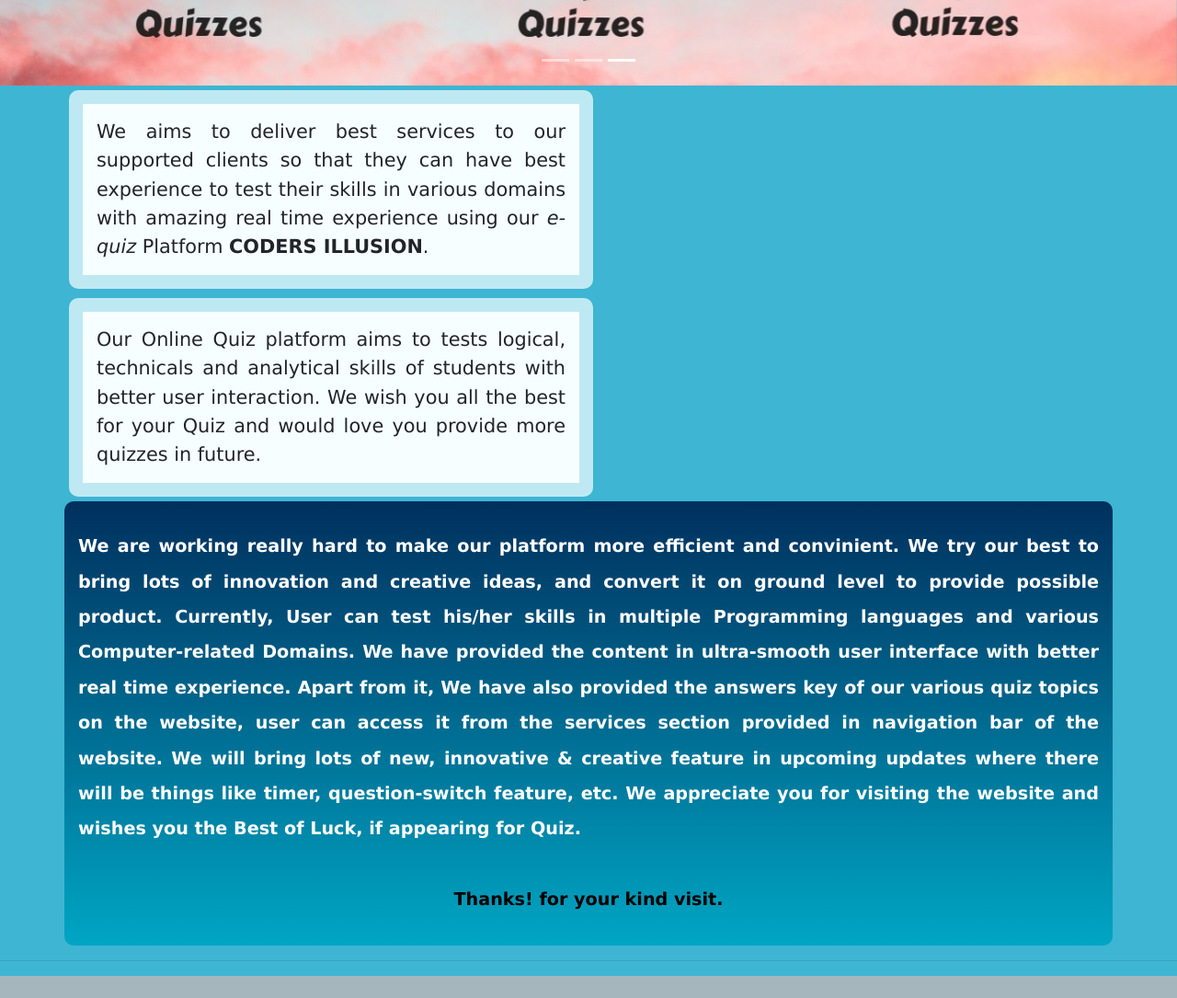
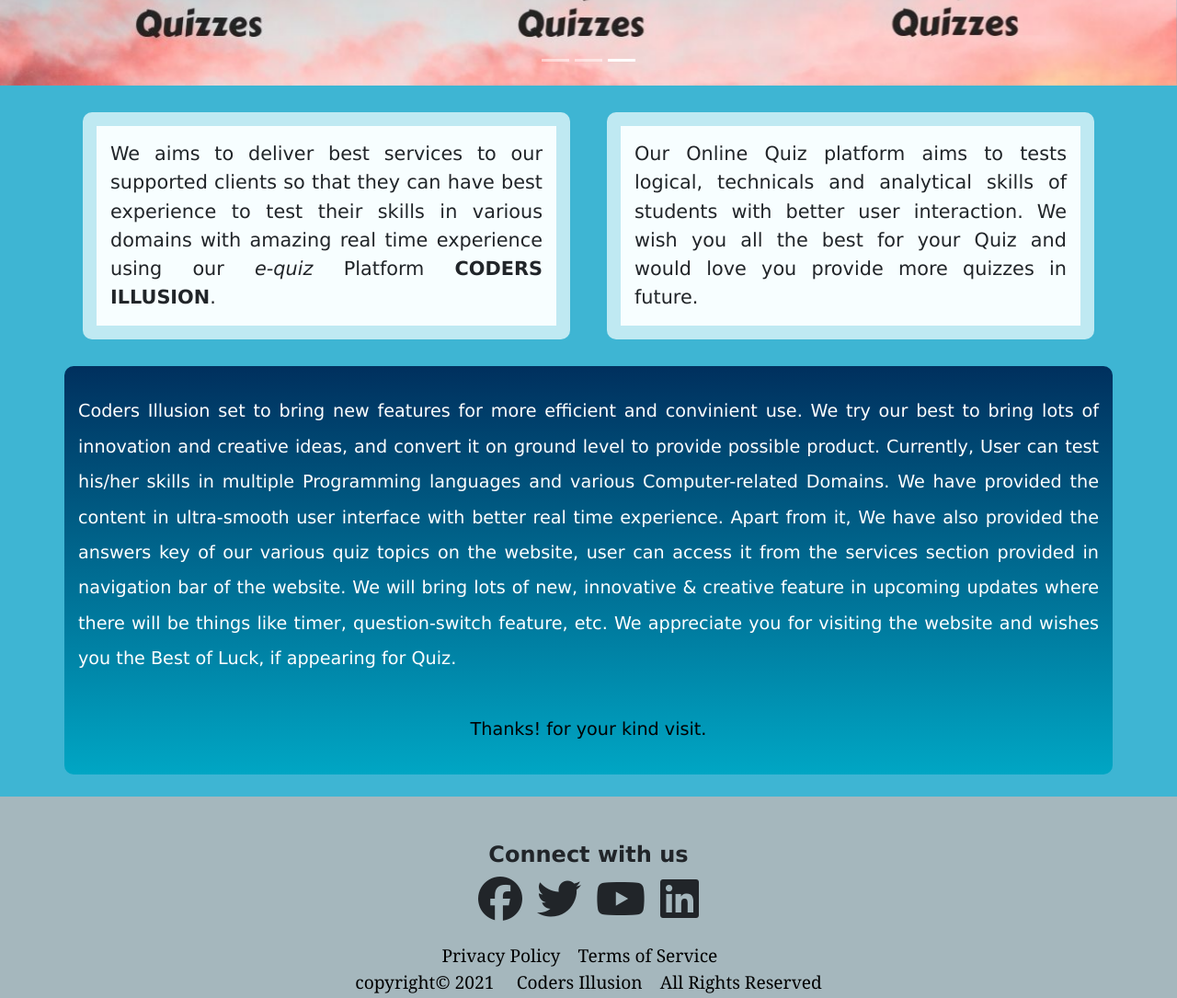
Before and after one commit to git-adheesh/Coders-Illusion, a plain HTML site: page index.html in a window 1280 px wide. Shown: the part 580-1665 px from the top of the page at 92% size. Drawn offline with nearby package versions, Linux system fonts and the light colour scheme; a web font is replaced by a local one.

Commit message:
Update index.html
UI Update

```diff
--- a/index.html
+++ b/index.html
@@ -76,24 +76,28 @@
 </div>
 
 <!-- sbdsdshdsfdfhdkjhsgfdshkjdhfjdsgjshdjszgsdgfkfhshgkjhsdjfhgsdgfkszdhfdjfgskzhdfdjzhgfdjkhdhkgdfdhskfhl -->
-
+<br>
 <div class="container ">
   <div class="row">
-    <div class="highlights col-lg-6">
+    <div class="col-lg-6">
+      <div class="highlights">
       We aims to deliver best services to our supported clients so that they can have best experience to test their skills in various domains with amazing real time experience using our <i>e-quiz</i> Platform <strong>CODERS ILLUSION</strong>.
     </div>
+    </div>
 
-    <div class="highlights col-lg-6">
+    <div class="col-lg-6">
+      <div class="highlights">
       Our Online Quiz platform aims to tests logical, technicals and analytical skills of students with better user interaction. We wish you all the best for your Quiz and would love you provide more quizzes in future.
+    </div>
     </div>
   </div>
 </div>
-
-<div class="container our-motive"><strong>We are working really hard to make our platform more efficient and convinient. We try our best to bring lots of innovation and creative ideas, and convert it on ground level to provide possible product. Currently, User can test his/her skills in multiple Programming languages and various Computer-related Domains. We have provided the content in ultra-smooth user interface with better real time experience. Apart from it, We have also provided the answers key of our various quiz topics on the website, user can access it from the services section provided in navigation bar of the website. We will bring lots of new, innovative & creative feature in upcoming updates where there will be things like timer, question-switch feature, etc. We appreciate you for visiting the website and wishes you the Best of Luck, if appearing for Quiz. <br><br> <div style="text-align: center; color: rgb(0, 0, 0);" >Thanks! for your kind visit.</div> </strong></div>
+<br>
+<div class="container our-motive">Coders Illusion set to bring new features for more efficient and convinient use. We try our best to bring lots of innovation and creative ideas, and convert it on ground level to provide possible product. Currently, User can test his/her skills in multiple Programming languages and various Computer-related Domains. We have provided the content in ultra-smooth user interface with better real time experience. Apart from it, We have also provided the answers key of our various quiz topics on the website, user can access it from the services section provided in navigation bar of the website. We will bring lots of new, innovative & creative feature in upcoming updates where there will be things like timer, question-switch feature, etc. We appreciate you for visiting the website and wishes you the Best of Luck, if appearing for Quiz. <br><br> <div style="text-align: center; color: rgb(0, 0, 0);" >Thanks! for your kind visit.</div> </div>
 
 </div>
 
-<hr>
+<br>
 <footer class="footer">
 
   <div class="connect-with-us">
```
